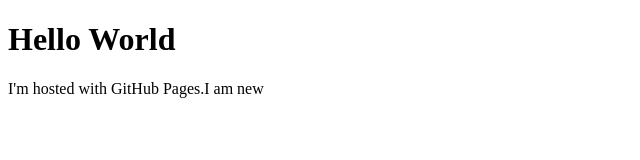
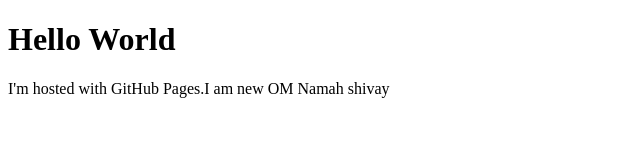
Before and after one commit to jgdvsb/albany, a plain HTML site: page index.html in a window 1280 px wide. Shown: the whole page, without its empty margins (0-640 px from the left). Drawn offline with Linux system fonts and the light colour scheme.

Commit message:
Om Namah

```diff
--- a/index.html
+++ b/index.html
@@ -2,6 +2,7 @@
 <html>
 <body>
 <h1>Hello World</h1>
-<p>I'm hosted with GitHub Pages.I am new </p>
+<p>I'm hosted with GitHub Pages.I am new OM Namah shivay </p>
+
 </body>
 </html>
```
